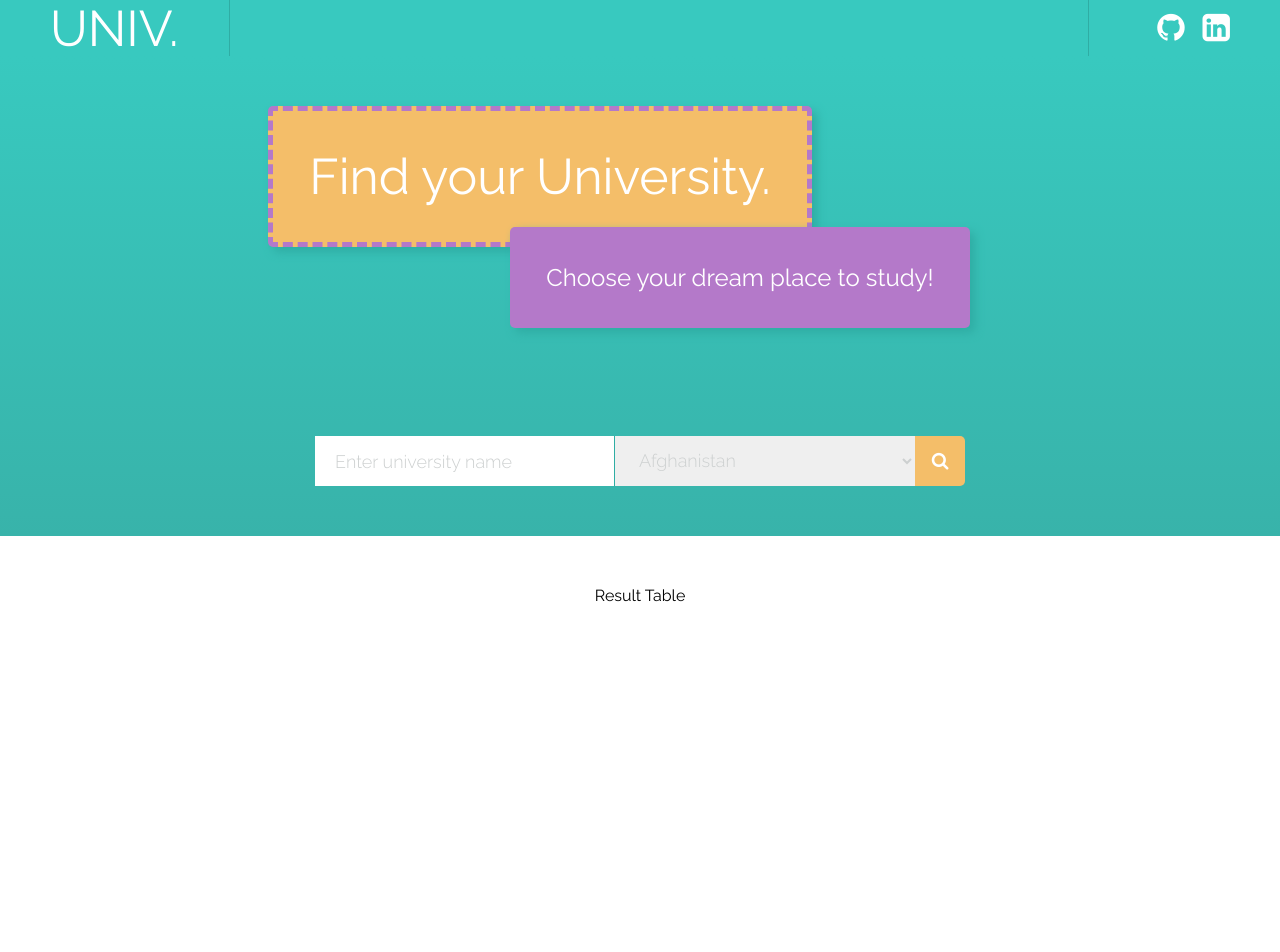
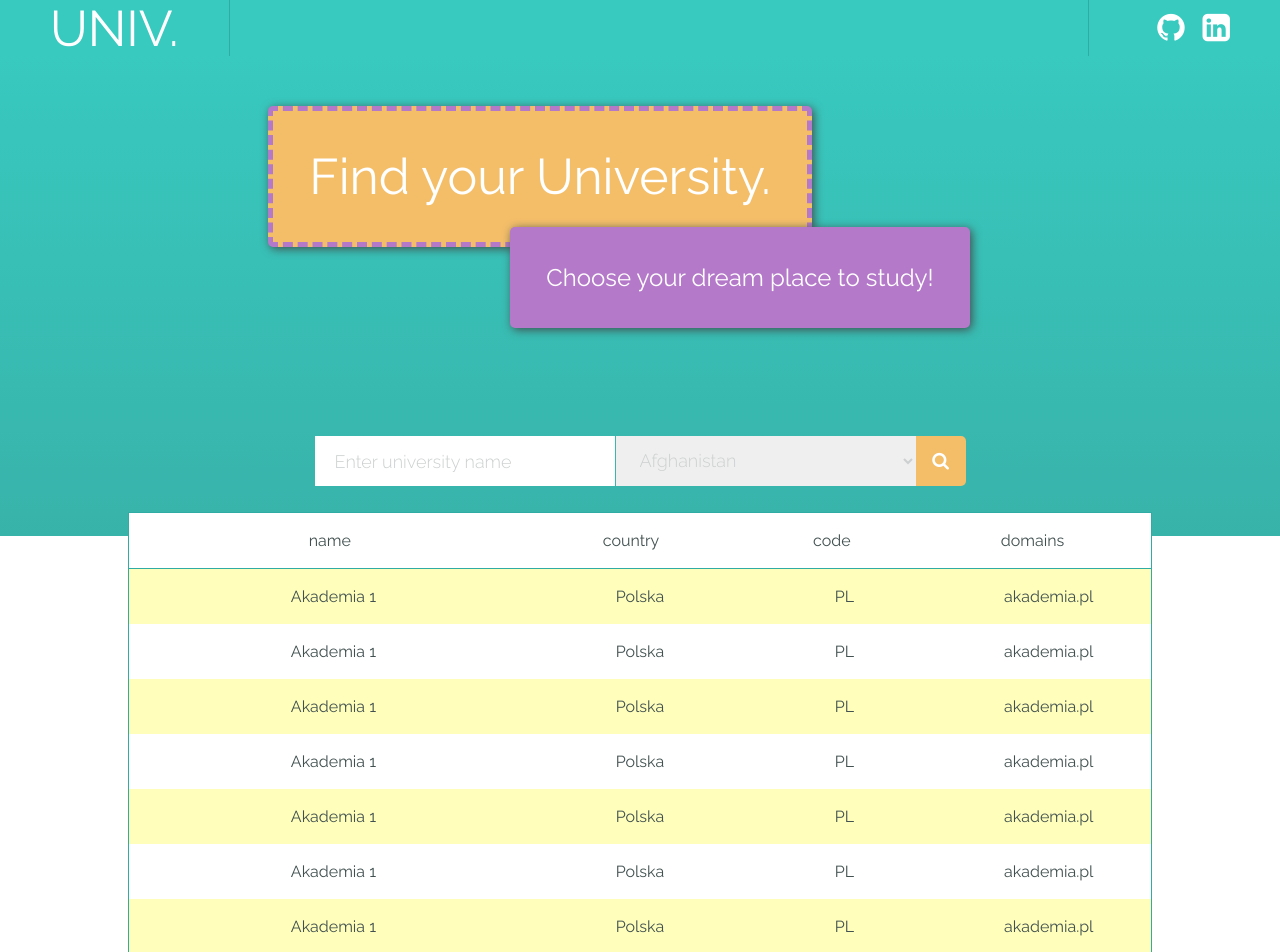
Before and after one commit to michalniem/314, a React app: page / in a window 1280 px wide. Shown: the top 952 px of the page. Before the commit the page ends 800 px from the top, so only its background shows below. Built offline with nearby package versions, Linux system fonts and the light colour scheme.

Commit message:
Add ResultTable Component & styles

```diff
--- /dev/null
+++ b/src/components/ResultTable.js
@@ -0,0 +1,19 @@
+import React, { Component } from 'react'
+
+import TableHead from './TableHead'
+import TableBody from './TableBody'
+
+export default class ResultTable extends Component {
+
+    render() {
+        return (
+            <div className='searcher__table--container'>
+                <table className='searcher__table'>
+                    <TableHead />
+                    <TableBody />
+                </table>
+            </div>
+        )
+    }
+
+}
--- a/src/components/Searcher.js
+++ b/src/components/Searcher.js
@@ -1,13 +1,14 @@
 import React, { Component } from 'react'
 
 import SearchBar from './SearchBar'
+import ResultTable from './ResultTable'
 
 export default class Searcher extends Component {
     render(){
         return(
             <div className='searcher'>
                 <SearchBar />
-                <div>Result Table</div>
+                <ResultTable />
             </div>
         )
     }
--- /dev/null
+++ b/src/components/TableBody.js
@@ -0,0 +1,56 @@
+import React from 'react'
+
+const tableBody = props => {
+    return(
+        <tbody className='searcher__table--body'>
+            <tr>
+                <td>Akademia 1</td>
+                <td>Polska</td>
+                <td>PL</td>
+                <td>akademia.pl</td>
+            </tr>
+            <tr>
+                <td>Akademia 1</td>
+                <td>Polska</td>
+                <td>PL</td>
+                <td>akademia.pl</td>
+            </tr>
+            <tr>
+                <td>Akademia 1</td>
+                <td>Polska</td>
+                <td>PL</td>
+                <td>akademia.pl</td>
+            </tr>
+            <tr>
+                <td>Akademia 1</td>
+                <td>Polska</td>
+                <td>PL</td>
+                <td>akademia.pl</td>
+            </tr>            <tr>
+                <td>Akademia 1</td>
+                <td>Polska</td>
+                <td>PL</td>
+                <td>akademia.pl</td>
+            </tr>            <tr>
+                <td>Akademia 1</td>
+                <td>Polska</td>
+                <td>PL</td>
+                <td>akademia.pl</td>
+            </tr>
+            <tr>
+                <td>Akademia 1</td>
+                <td>Polska</td>
+                <td>PL</td>
+                <td>akademia.pl</td>
+            </tr>
+            <tr>
+                <td>Akademia 1</td>
+                <td>Polska</td>
+                <td>PL</td>
+                <td>akademia.pl</td>
+            </tr>
+        </tbody>
+    )
+};
+
+export default tableBody
--- /dev/null
+++ b/src/components/TableHead.js
@@ -0,0 +1,16 @@
+import React from 'react'
+
+const tableHead = props => {
+    return(
+        <thead className='searcher__table--head'>
+            <tr>
+                <th>name</th>
+                <th>country</th>
+                <th>code</th>
+                <th>domains</th>
+            </tr>
+        </thead>
+    )
+};
+
+export default tableHead
--- a/src/styles/components/_header.sass
+++ b/src/styles/components/_header.sass
@@ -9,7 +9,7 @@
   &__title, &__subtitle
     padding: $xl-size
     font-weight: 400
-    box-shadow: 5px 5px 10px 0 $mainBlueDark
+    box-shadow: 2px 2px 10px 0 $fontDark
     border-radius: 5px
 
   &__title
--- a/src/styles/components/_searcher.sass
+++ b/src/styles/components/_searcher.sass
@@ -2,6 +2,7 @@
   display: flex
   flex-direction: column
   align-items: center
+  position: relative
 
   &__searchbar
     display: flex
@@ -22,7 +23,7 @@
         outline: none
 
     &--input
-      border-right: 1px solid $mainBlueDark
+      margin-right: 1px
 
       &::placeholder
         color: $fontLight
@@ -37,3 +38,61 @@
       i
         color: white
         font-size: $m-size
+
+  &__table
+    border-collapse: collapse
+    width: 100%
+    text-align: center
+    display: block
+
+    &--container
+      width: 80vw
+      border: 1px solid $mainBlueDark
+      margin-bottom: $l-size
+      position: absolute
+      top: -24px
+      //border: 1px solid $mainBlueDark
+      //box-shadow: 2px 2px 10px 0 $fontDark
+
+    &--head
+      display: block
+      background-color: white
+      padding-right: $m-size
+      border-bottom: 1px solid $mainBlueDark
+      width: 100%
+
+      tr
+        display: flex
+        width: 100%
+
+        th
+          padding: $m-size
+          font-weight: 400
+          color: $fontDark
+          width: 20%
+
+          &:first-child
+            width: 40%
+
+    &--body
+      display: block
+      max-height: 400px
+      overflow: scroll
+
+      tr
+        display: flex
+        width: 100%
+
+        &:nth-child(2n + 2)
+          background-color: #fff
+        &:nth-child(2n + 1)
+          background-color: rgb(255, 254, 187)
+
+        td
+          padding: $m-size
+          font-weight: 400
+          color: $fontDark
+          width: 20%
+
+          &:first-child
+            width: 40%
```
